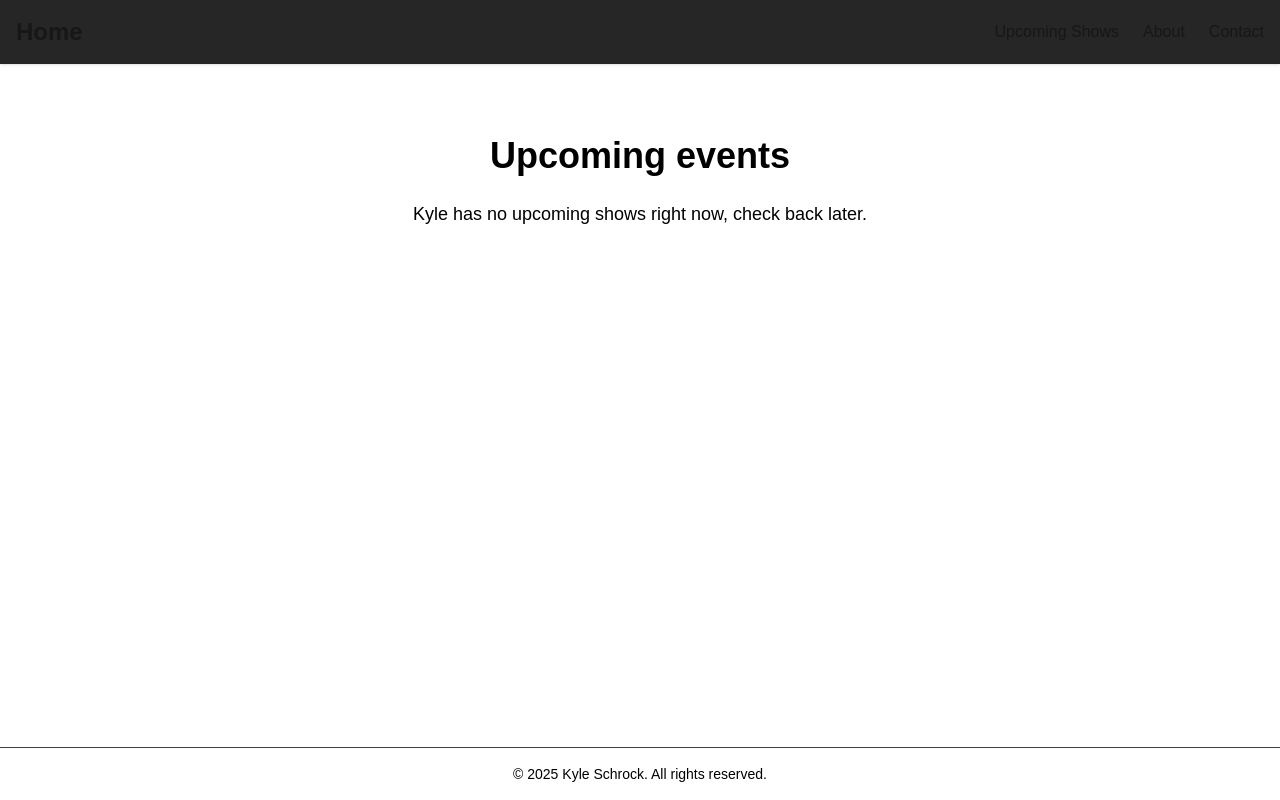
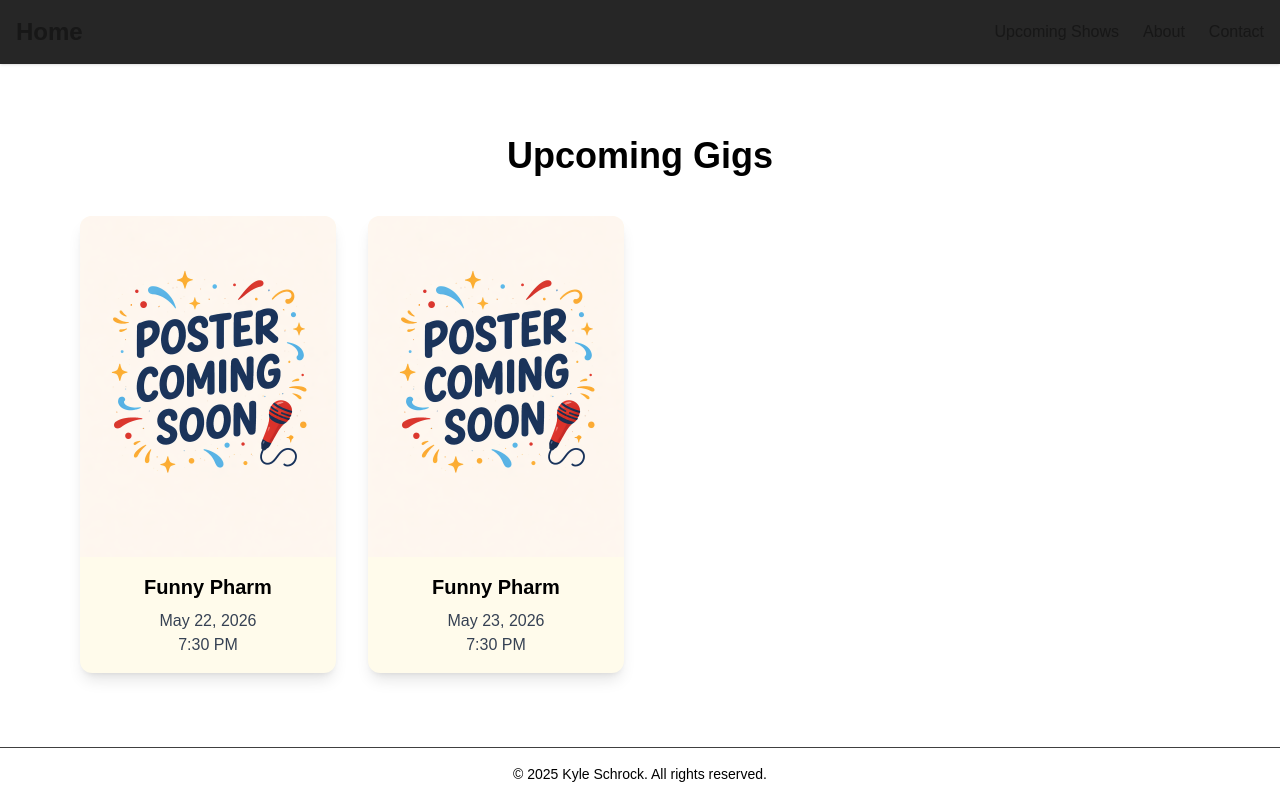
Before and after one commit to JasonYoder2026/Kyle-Comedy-Website, a Next.js app: page /events in a window 1280 px wide. Built offline with nearby package versions, Linux system fonts and the light colour scheme.

Commit message:
Add events page

```diff
--- a/app/events/page.tsx
+++ b/app/events/page.tsx
@@ -1,11 +1,85 @@
+import Image from "next/image";
+import Link from "next/link";
+
+type Event = {
+  id: string
+  title: string
+  date: string
+  time: string
+  image?: string
+  link?: string
+}
+
+const events: Event[] = [
+  {
+    id: "1",
+    title: "Funny Pharm",
+    date: "May 22, 2026",
+    time: "7:30 PM",
+    link: "https://www.funnypharmcomedy.com/shows"
+  },
+  {
+    id: "2",
+    title: "Funny Pharm",
+    date: "May 23, 2026",
+    time: "7:30 PM",
+    link: "https://www.funnypharmcomedy.com/shows"
+  },
+]
+
+function EventCard({ event }: { event: Event }) {
+  const CardContent = (
+    <div className="bg-amber-50 rounded-xl shadow-lg overflow-hidden hover:shadow-xl transition">
+      <div className="relative w-full aspect-[3/4]">
+        <Image
+          src={event.image || '/posters/placeholder.png'}
+          alt={event.title}
+          fill
+          className="object-cover"
+        />
+      </div>
+
+      <div className="p-4 text-center">
+        <h3 className="text-xl font-semibold text-black mb-2">
+          {event.title}
+        </h3>
+        <p className="text-gray-700">
+          {event.date}
+        </p>
+        <p className="text-gray-700">
+          {event.time}
+        </p>
+      </div>
+    </div>
+  )
+  return event.link ? (
+    <Link href={event.link} target="_blank" rel="noopener noreferrer">
+      {CardContent}
+    </Link>
+  ) : (
+    CardContent
+  )
+}
+
+
 export default function EventsPage() {
   return (
-    <section className="max-w-3xl mx-auto py-12 px-4 text-center">
-      <h1 className="text-4xl font-bold mb-6 text-black">Upcoming events</h1>
+    <section className="max-w-6xl mx-auto py-12 px-4">
+      <h1 className="text-4xl font-bold mb-10 text-black text-center">
+        Upcoming Gigs
+      </h1>
 
-      <p className="text-lg text-black leading-relaxed mb-6">
-        Kyle has no upcoming shows right now, check back later.
-      </p>
+      {events.length === 0 ? (
+        <p className="text-lg text-black text-center">
+          Kyle has no upcoming shows right now, check back later.
+        </p>
+      ) : (
+        <div className="grid gap-8 sm:grid-cols-2 lg:grid-cols-3 lg:grid-cols-4">
+          {events.map((event) => (
+            <EventCard key={event.id} event={event} />
+          ))}
+        </div>
+      )}
     </section>
   );
 }
```
Also changed, not shown: public/posters/placeholder.png (added).
